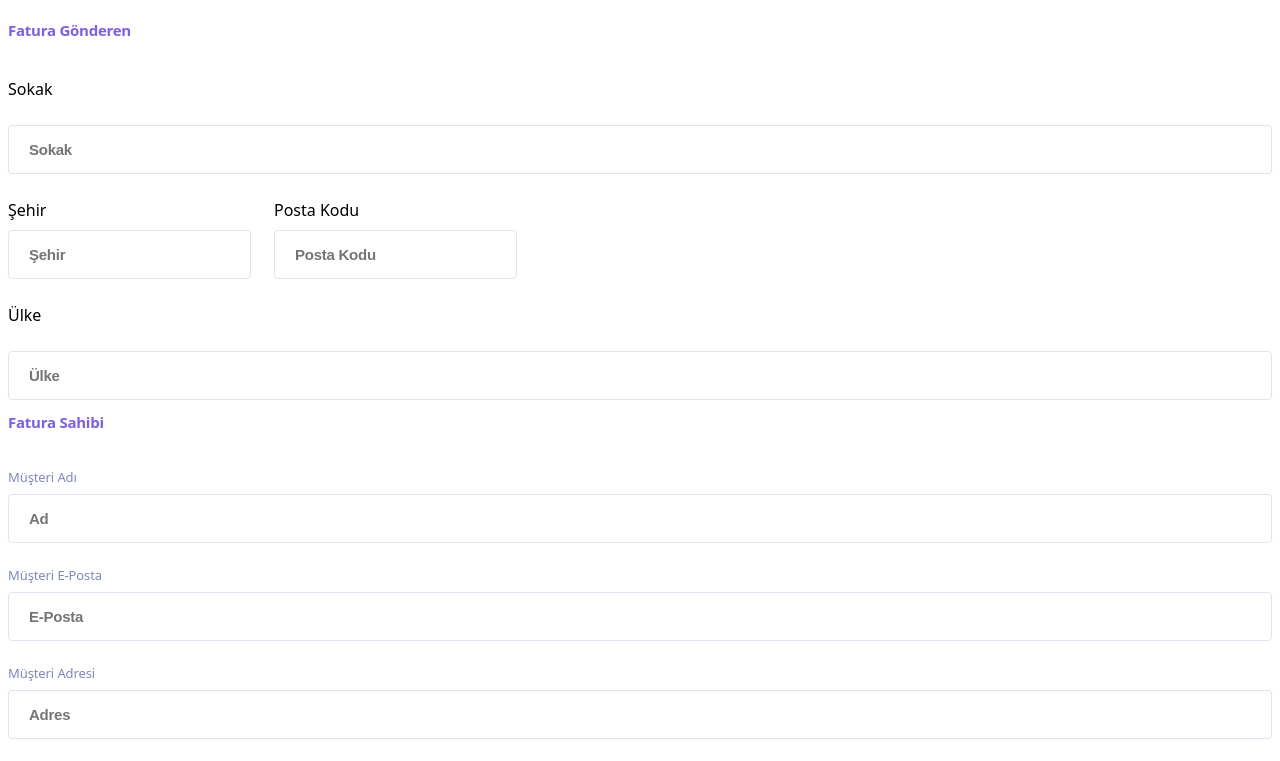
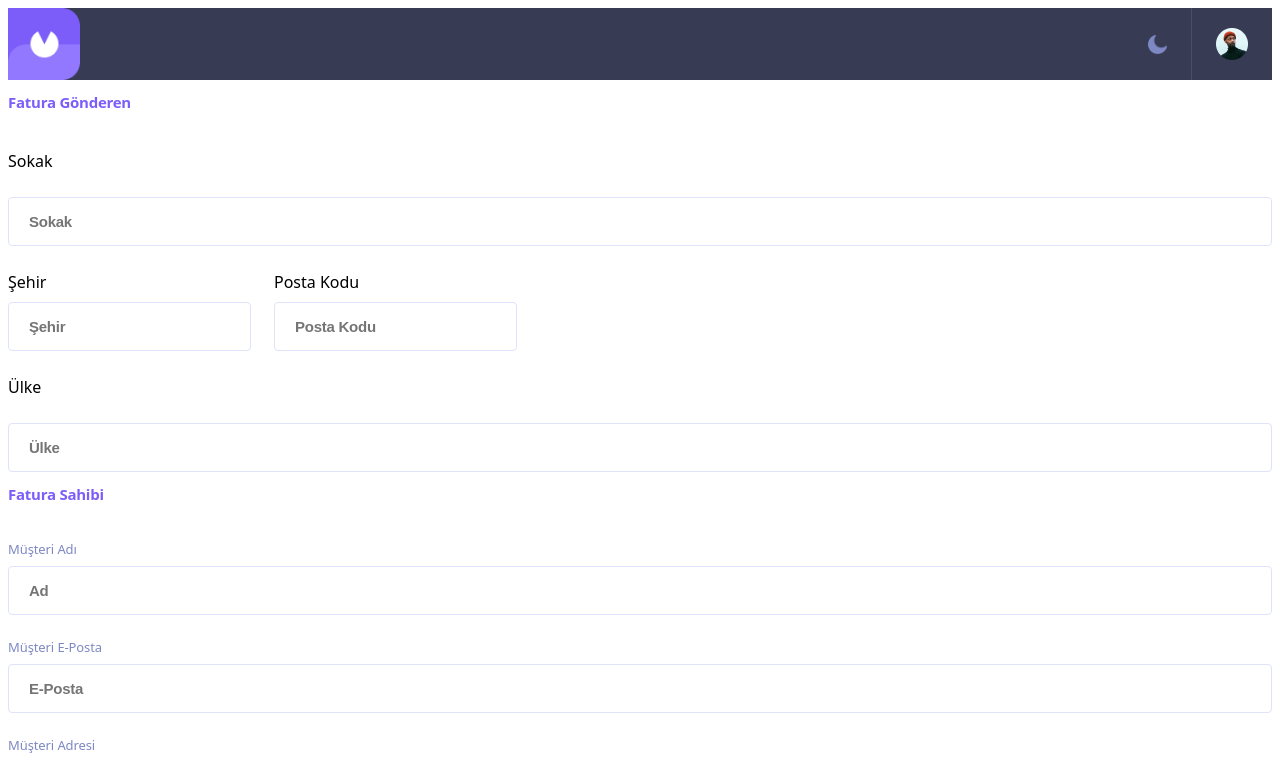
Before and after one commit to beratdimen/invoice-app, a Next.js app: page / in a window 1280 px wide. Shown: the top 761 px of the page. Built offline with nearby package versions, Linux system fonts and the light colour scheme.

Commit message:
headers compoenenti bitti

```diff
--- a/app/page.js
+++ b/app/page.js
@@ -1,10 +1,12 @@
 import BillTo from "@/components/bill-to";
 
 import BillForm from "@/components/bill-form";
+import Header from "@/components/header/page";
 
 export default function Home() {
   return (
     <>
+      <Header />
       <form>
         <BillForm />
         <BillTo />
--- /dev/null
+++ b/components/header/header.css
@@ -0,0 +1,27 @@
+header {
+  display: flex;
+  justify-content: space-between;
+  align-items: center;
+  background-color: rgba(55, 59, 83, 1);
+  padding-right: 24px;
+  gap: 24px;
+}
+
+header img:last-child {
+  width: 32px;
+  height: 32px;
+}
+header img:nth-child(2) {
+  width: 19px;
+  height: 19px;
+}
+header img:first-child {
+  margin-right: auto;
+  width: 72px;
+  height: 72px;
+}
+
+.line {
+  border-right: 1px solid rgba(73, 78, 110, 1);
+  height: 72px;
+}
--- /dev/null
+++ b/components/header/page.jsx
@@ -0,0 +1,13 @@
+import css from './header.css'
+
+export default function Header(){
+
+  return(
+    <header>
+      <img src="../img/logo.png" alt="logo" />
+      <img src="../img/darkMode.png" alt="darkmode logo" />
+      <div className="line"></div>
+      <img src="../img/user.png" alt="user pic" />
+    </header>
+  )
+}
```
Also changed, not shown: public/img/darkMode.png (added), public/img/user.png (added).
